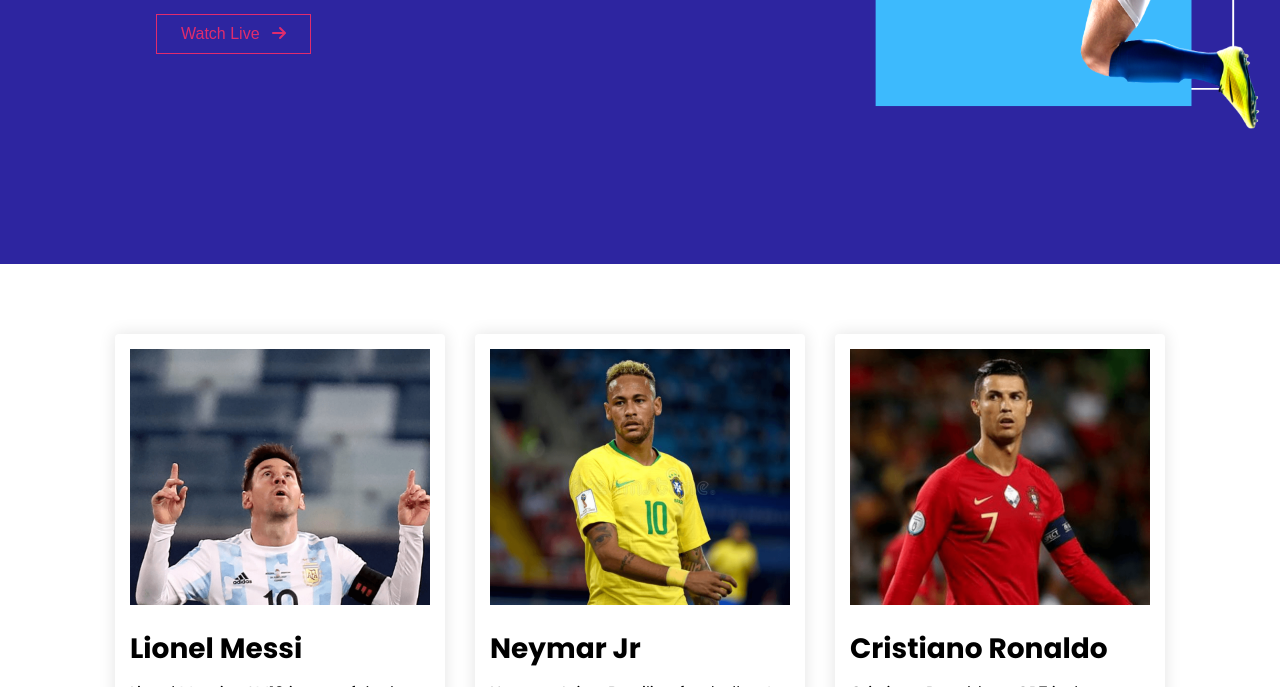
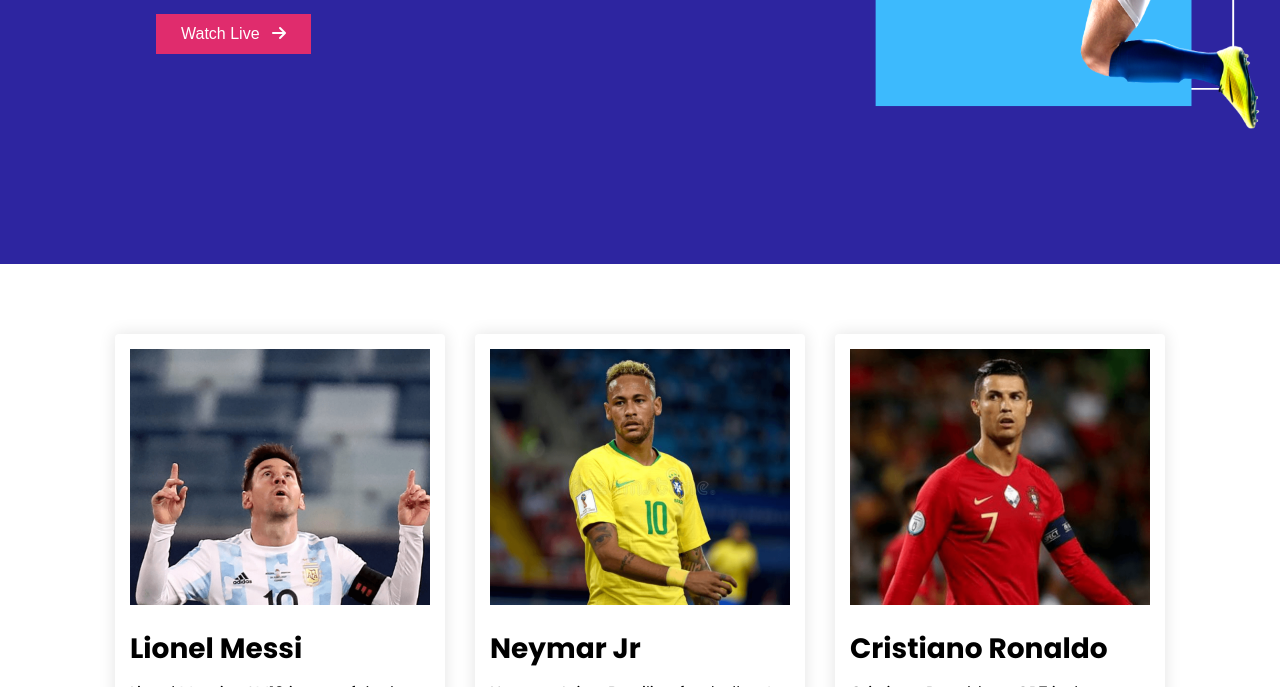
Before and after one commit to imRHB/responsive-football, a plain HTML site: page index.html in a window 1280 px wide. Shown: the part 413-1100 px from the top of the page. Drawn offline with Linux system fonts and the light colour scheme.

Commit message:
button transition and transform fixed

```diff
--- a/index.html
+++ b/index.html
@@ -19,7 +19,7 @@
             <div class="top-heading">
                 <div class="top-left">
                     <h1 class="top-heading-title">Conmebol Copa America 2021</h1>
-                    <a href="#" target="_blank"><button class="link-button">Watch Live <i
+                    <a href="#" target="_blank"><button class="link-button btn-1">Watch Live <i
                                 class="fas fa-arrow-right"></i></button></a>
                 </div>
                 <div class="top-right">
@@ -210,7 +210,7 @@
                         Mair scores 1 goal and that is the wining goal of Argentina. Di Maria said, "Lio said it was his
                         last Copa." So I tried to give him something that he deserves. And finally I did.
                     </p>
-                    <a href="#" target="_blank"><button class="link-button">Watch Now <i
+                    <a href="#" target="_blank"><button class="link-button btn-2">Watch Now <i
                                 class="fas fa-arrow-right"></i></button></a>
                 </div>
                 <div class="highlight-thumbnail">
--- a/styles/styles.css
+++ b/styles/styles.css
@@ -139,19 +139,32 @@ a {
 .link-button {
     font-size: 16px;
     color: #E02C6D;
-    background: none;
     border: 1px solid #E02C6D;
     padding: 10px 24px;
     cursor: pointer;
-    transition: color 0.4s linear;
+    transition: color 0.5s linear;
     position: relative;
 }
 
-.link-button:hover {
+.btn-1 {
+    color: white;
+    background-color: #E02C6D;
+}
+
+.btn-1:hover {
+    color: #E02C6D;
+    background-color: white;
+}
+
+.btn-2:hover {
     color: white;
 }
 
-.link-button::before {
+.btn-2 {
+    background: none;
+}
+
+.btn-2::before {
     content: "";
     position: absolute;
     left: 0;
@@ -164,11 +177,11 @@ a {
     transform-origin: 0 0;
 }
 
-.link-button::before {
+.btn-2::before {
     transform: scaleX(0);
 }
 
-.link-button:hover::before {
+.btn-2:hover::before {
     transform: scaleX(1);
 }
 
```
